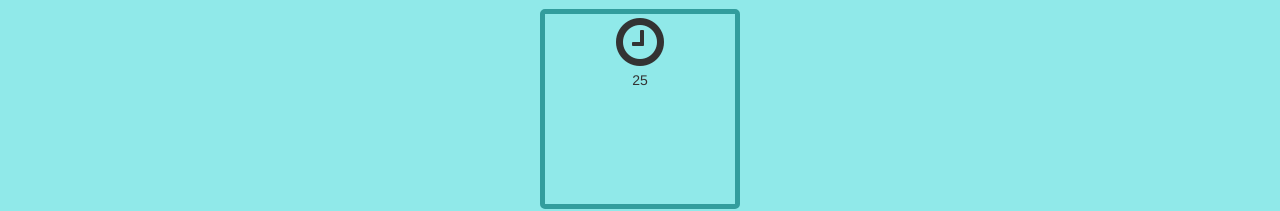
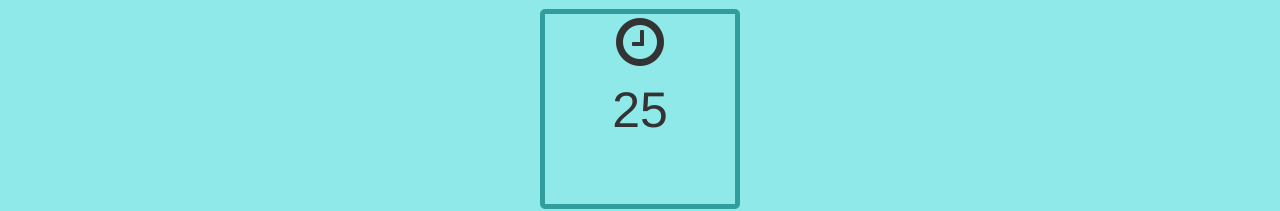
Before and after one commit to unaidelao/FreeCodeCamp-Exercises, a plain HTML site: page Projects/Pomodoro Clock/index.html in a window 1280 px wide. Shown: the part 347-558 px from the top of the page. Drawn offline with nearby package versions, Linux system fonts and the light colour scheme.

Commit message:
modified style.css

```diff
--- a/Projects/Pomodoro Clock/style.css
+++ b/Projects/Pomodoro Clock/style.css
@@ -27,7 +27,7 @@ h4{
   cursor: pointer;
 }
 
-#timer{
+#clockTimer{
   margin-top: 5px;
   font-size: 50px;
 }
```
